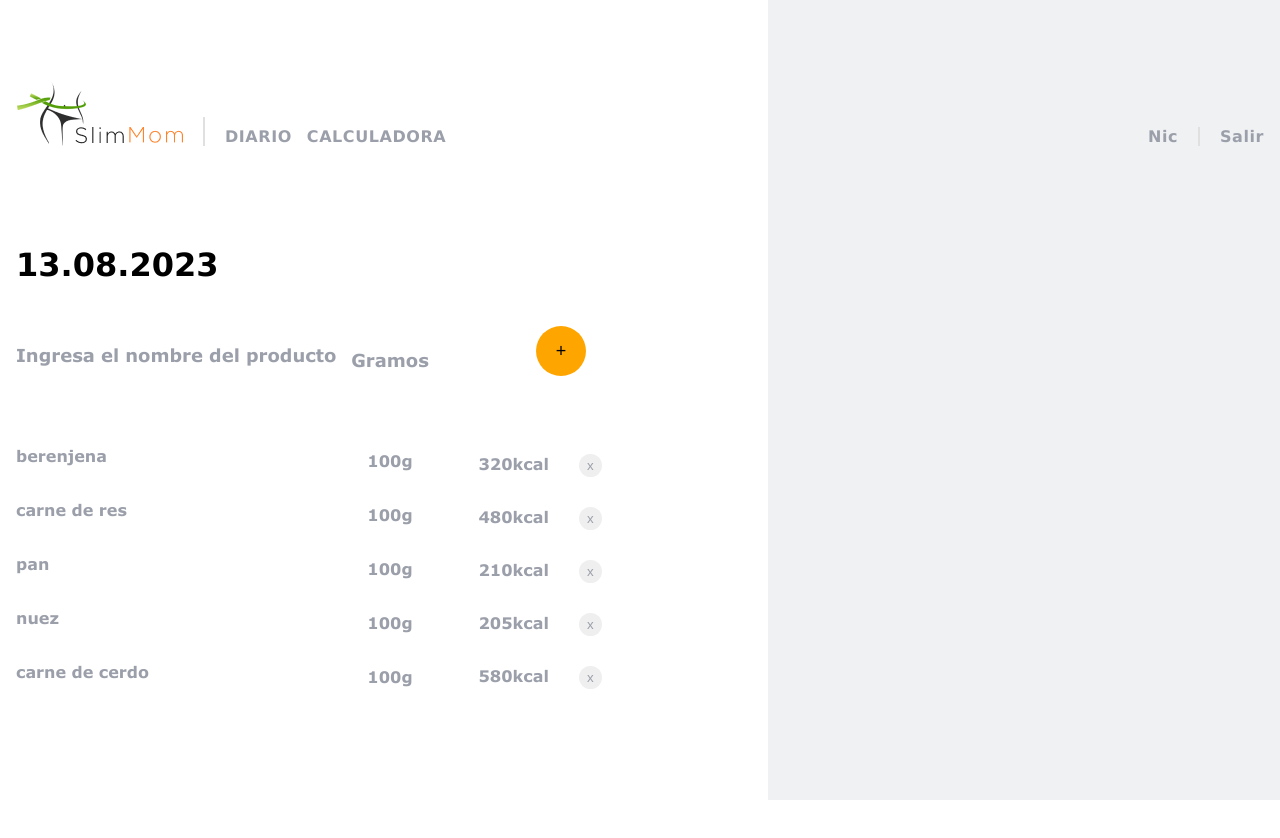
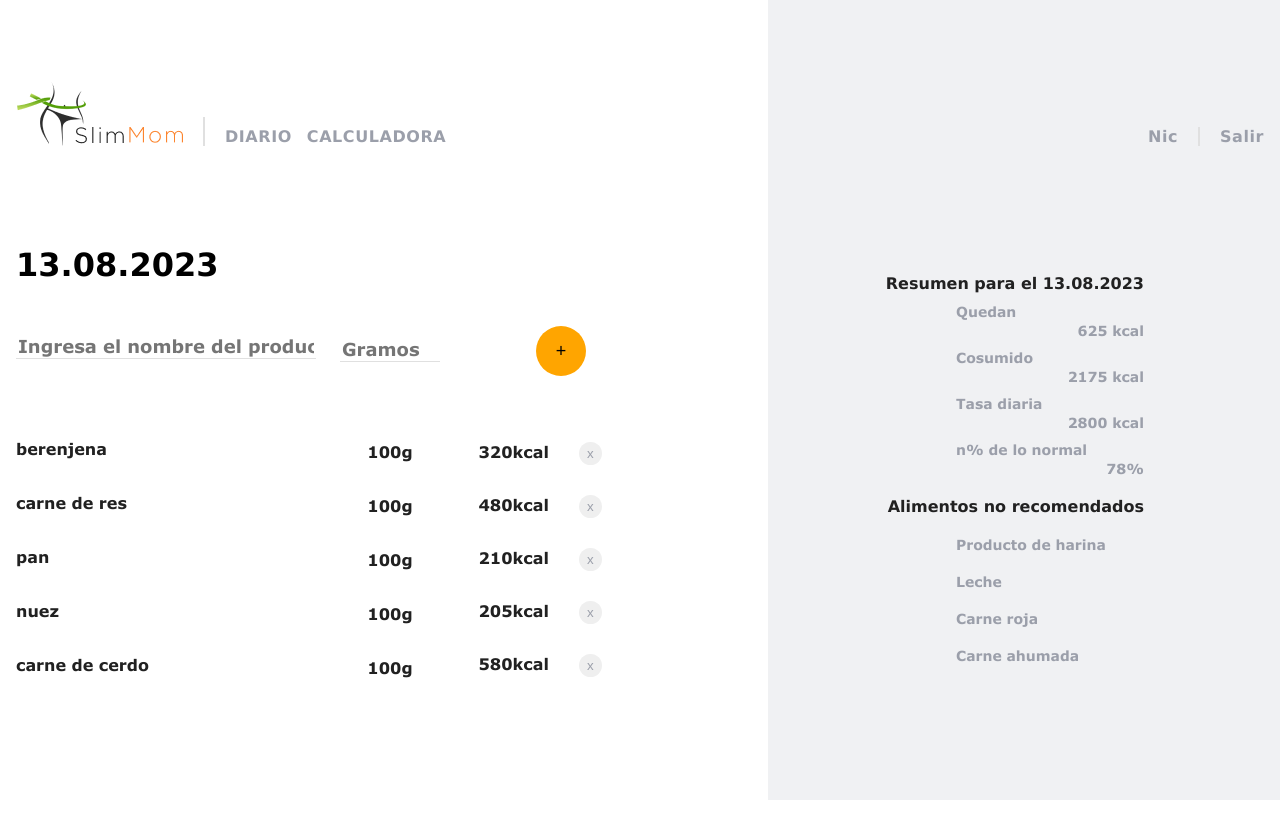
Before and after one commit to Pugli87/project-last_chance, a React (Create React App) app: page /diary in a window 1280 px wide. Shown: the top 838 px of the page. After the commit the page ends 800 px from the top, so only its background shows below. Built offline with nearby package versions, Linux system fonts and the light colour scheme.

Commit message:
diarydestokp

```diff
--- /dev/null
+++ b/src/components/DateComponent/DateComponent.jsx
@@ -0,0 +1,18 @@
+import React from 'react';
+import {  Container,Title,SubtitleDate,CaloricValue } from './DateStyled';
+
+const DateComponnet = () => {
+  return (
+    <Container>
+      <Title>Resumen para el 13.08.2023</Title>
+
+      <SubtitleDate>Quedan</SubtitleDate> <CaloricValue>625 kcal</CaloricValue>
+      <SubtitleDate>Cosumido</SubtitleDate> <CaloricValue>2175 kcal</CaloricValue>
+      <SubtitleDate>Tasa diaria</SubtitleDate> <CaloricValue>2800 kcal</CaloricValue>
+      <SubtitleDate>n% de lo normal</SubtitleDate> <CaloricValue>78%</CaloricValue>
+
+    </Container>
+  );
+};
+
+export default DateComponnet;
--- /dev/null
+++ b/src/components/DateComponent/DateStyled.js
@@ -0,0 +1,31 @@
+import styled from 'styled-components';
+
+export const Container = styled.div`
+margin: 20px;
+padding: 20px;
+text-align: right;
+margin-top: -450px;
+margin-right:100px;
+`;
+
+export const Title = styled.h2`
+font-size: 16px;
+color : #212121;
+font-family : verdana;
+`;
+
+export const SubtitleDate = styled.span`
+font-size: 14px;
+color : #9B9FAA;
+font-family : verdana;
+padding-top : 10px;
+display: flex;
+flex-direction: column;
+text-align: left;
+margin-left:900px;
+`;
+export const CaloricValue = styled.span`
+font-size: 14px;
+color : #9B9FAA;
+font-family : verdana;
+`;
--- a/src/components/GramosComponent/GramoStyled.js
+++ b/src/components/GramosComponent/GramoStyled.js
@@ -7,17 +7,21 @@ export const GramosList = styled.ul`
 export const GramosItem = styled.li`
 
 font-size: 16px;
-  color : #9B9FAA;
+  color : #212121;
   margin-bottom: 5px;
   font-family : verdana;
   padding-top : 30px;
 `;
 
-export const GramosText = styled.p`
+export const GramosText = styled.input`
 font-size: 18px;
 color : #9B9FAA;
 font-family : verdana;
 margin-top: 38px;
+border: none;
+ outline: none;
+ border-bottom: 1px solid #e0e0e0;
+ width: 100px;
 `;
 
 export const Container = styled.div`
@@ -27,6 +31,6 @@ display: flex;
   justify-content: flex-start;
   text-align: center;
   position: relative;
-  top: -375px;
+  top: -380px;
   left: -250px;
 `;
--- a/src/components/GramosComponent/GramosComponent.jsx
+++ b/src/components/GramosComponent/GramosComponent.jsx
@@ -1,13 +1,23 @@
-import React from 'react';
-import { GramosText, GramosList, GramosItem,Container  } from './GramoStyled';
-
+import React, { useState } from 'react';
+import { GramosText, GramosList, GramosItem, Container } from './GramoStyled';
 
 const GramosComponent = () => {
+  const [gramosValue, setGramosValue] = useState('');
   const elementos100g = Array(5).fill('100g');
+
+  const handleInputChange = (event) => {
+    setGramosValue(event.target.value);
+  };
 
   return (
     <Container>
-        <GramosText>Gramos</GramosText>
+      <GramosText
+        type="text"
+        value={gramosValue}
+        onChange={handleInputChange}
+        placeholder="Gramos"
+
+      />
       <GramosList>
         {elementos100g.map((elemento, index) => (
           <GramosItem key={index}>{elemento}</GramosItem>
--- a/src/components/KaloriesComponent/KaloriesStyled.js
+++ b/src/components/KaloriesComponent/KaloriesStyled.js
@@ -7,7 +7,7 @@ align-items: center;
 justify-content: flex-start;
 text-align: center;
 position: relative;
-top: -692px;
+top: -700px;
 left: -100px;
 `;
 
@@ -19,7 +19,7 @@ export const CaloriesList = styled.ul`
 
 export const CaloriesItem = styled.li`
 font-size: 16px;
-color : #9B9FAA;
+color : #212121;
 font-family : verdana;
 padding-top : 30px;
 `;
--- /dev/null
+++ b/src/components/ListnotFood/FoodStyled.js
@@ -0,0 +1,25 @@
+import styled from 'styled-components';
+
+export const Container = styled.div`
+margin: 20px;
+padding: 20px;
+text-align: right;
+margin-top: -900px;
+margin-right:100px;
+`;
+export const Textfood = styled.h2`
+font-size: 16px;
+color : #212121;
+font-family : verdana;
+`
+export const Constant = styled.span `
+  font-size: 14px;
+  color : #9B9FAA;
+  font-family : verdana;
+  padding-top : 20px;
+  display: flex;
+  flex-direction: column;
+  text-align: left;
+  margin-left:900px;
+
+  `
--- /dev/null
+++ b/src/components/ListnotFood/ListnotFood.jsx
@@ -0,0 +1,24 @@
+import React from 'react';
+import { Container, Textfood, Constant,} from './FoodStyled';
+
+const ListNotFood = () => {
+  const alimentosNoRecomendados = [
+    'Producto de harina',
+    'Leche',
+    'Carne roja',
+    'Carne ahumada',
+  ];
+
+  return (
+    <Container>
+      <Textfood>Alimentos no recomendados</Textfood>
+
+      {alimentosNoRecomendados.map((alimento, index) => (
+        <Constant key={index}>{alimento}</Constant>
+      ))}
+
+    </Container>
+  );
+};
+
+export default ListNotFood;
--- a/src/components/ProductNameComponent/ProductName.jsx
+++ b/src/components/ProductNameComponent/ProductName.jsx
@@ -1,11 +1,22 @@
-import React from 'react';
-import {Text,ProductList,ProductItem} from './ProductStyled'
+import React, { useState } from 'react';
+import {  ProductList, ProductItem ,StyledInput  } from './ProductStyled';
+
 const ProductNameComponent = () => {
+  const [productName, setProductName] = useState('');
   const products = ['berenjena', 'carne de res', 'pan', 'nuez', 'carne de cerdo'];
+
+  const handleInputChange = (event) => {
+    setProductName(event.target.value);
+  };
 
   return (
     <div>
-      <Text>Ingresa el nombre del producto</Text>
+      <StyledInput
+        type="text"
+        value={productName}
+        onChange={handleInputChange}
+        placeholder="Ingresa el nombre del producto"
+      />
       <ProductList>
         {products.map((product, index) => (
           <ProductItem key={index}>{product}</ProductItem>
--- a/src/components/ProductNameComponent/ProductStyled.js
+++ b/src/components/ProductNameComponent/ProductStyled.js
@@ -1,28 +1,29 @@
-import styled from 'styled-components';
+ import styled from 'styled-components';
 
 
- const Text = styled.p`
-  font-size: 18px;
-  margin-top: 60px;
-  color : #9B9FAA;
-  font-family : verdana;
+ export const StyledInput = styled.input`
+ border: none;
+ outline: none;
+ border-bottom: 1px solid #e0e0e0;
+ font-size: 18px;
+ margin-top: 50px;
+ color: #9B9FAA;
+ font-family: verdana;
+ width: 300px;
 `;
 
 
- const ProductList = styled.ul`
+ export const ProductList = styled.ul`
   list-style-type: none;
   padding: 0;
   margin-top:50px;
 
 `;
 
- const ProductItem = styled.li`
+ export const ProductItem = styled.li`
   font-size: 16px;
-  color : #9B9FAA;
+  color : #212121;
   margin-bottom: 5px;
   font-family : verdana;
   padding-top : 30px;
 `;
-export {
-    Text,ProductList,ProductItem
-}
--- a/src/components/pages/Diary/Diary.jsx
+++ b/src/components/pages/Diary/Diary.jsx
@@ -3,7 +3,10 @@ import GramosComponent from '../../GramosComponent/GramosComponent';
 import ButtonComponent from '../../ButtonComponent/ButtonComponent';
 import ProductNameComponent from '../../ProductNameComponent/ProductName';
 import KaloriesComponent from '../../KaloriesComponent/KaloriesComponent';
+import ListnotFood from 'components/ListnotFood/ListnotFood';
 import { Container } from './DiaryStyled';
+import DateComponnet from 'components/DateComponent/DateComponent';
+
 
 
 const Diary = () => {
@@ -14,6 +17,8 @@ const Diary = () => {
     <GramosComponent />
     <ButtonComponent />
     <KaloriesComponent />
+    <ListnotFood/>
+    <DateComponnet/>
   </Container>
   )
 }
--- a/src/components/pages/Diary/DiaryStyled.js
+++ b/src/components/pages/Diary/DiaryStyled.js
@@ -3,4 +3,5 @@ import styled from 'styled-components';
 export const Container = styled.div`
 
   margin-top: 100px;
+  margin-bottom: 200px;
 `;
```
Also changed, not shown: src/components/KaloriesComponent/KaloriesComponent.jsx (+1 -18 lines). Lines whose indentation alone changed are shown as unchanged.
